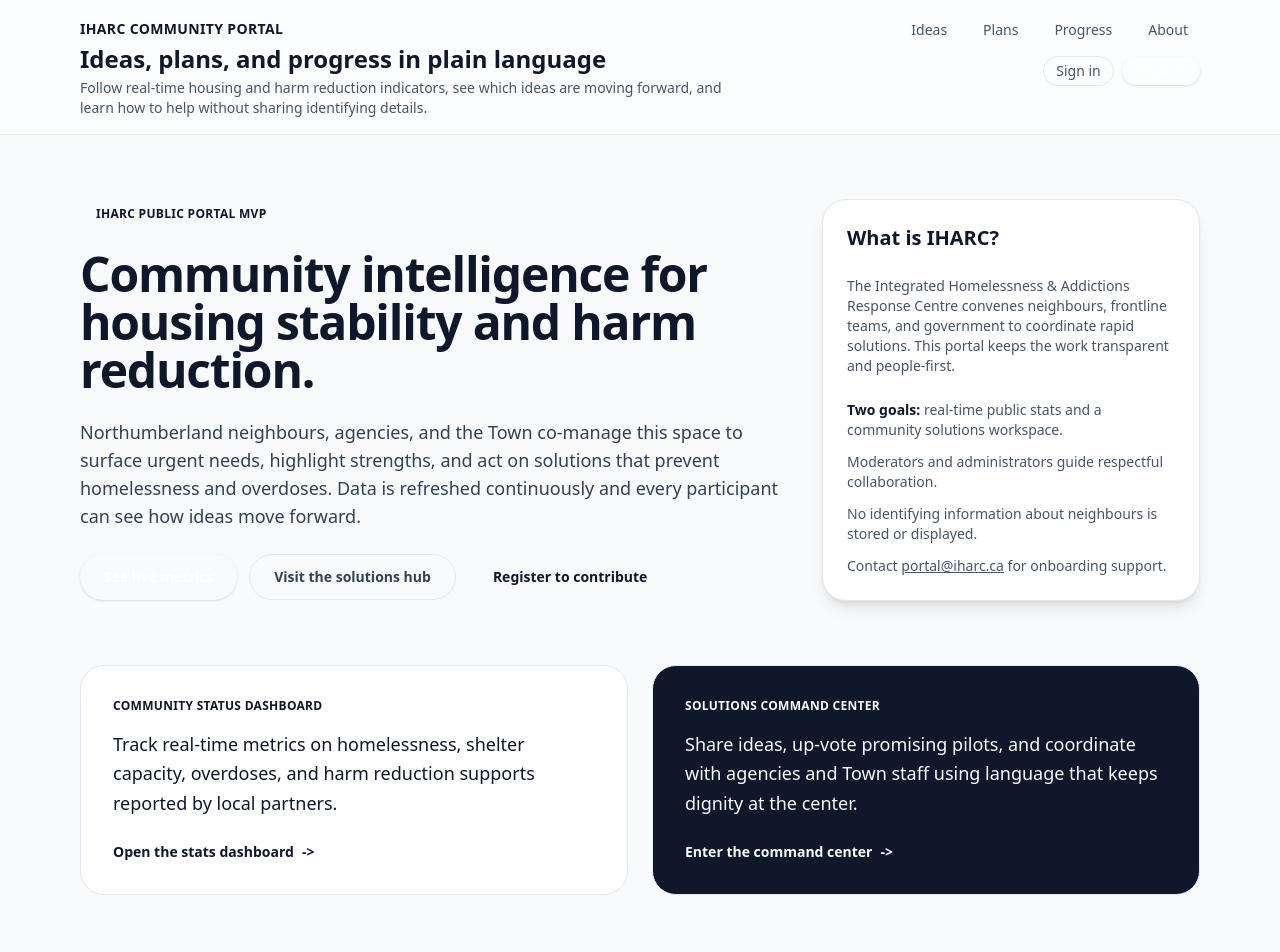
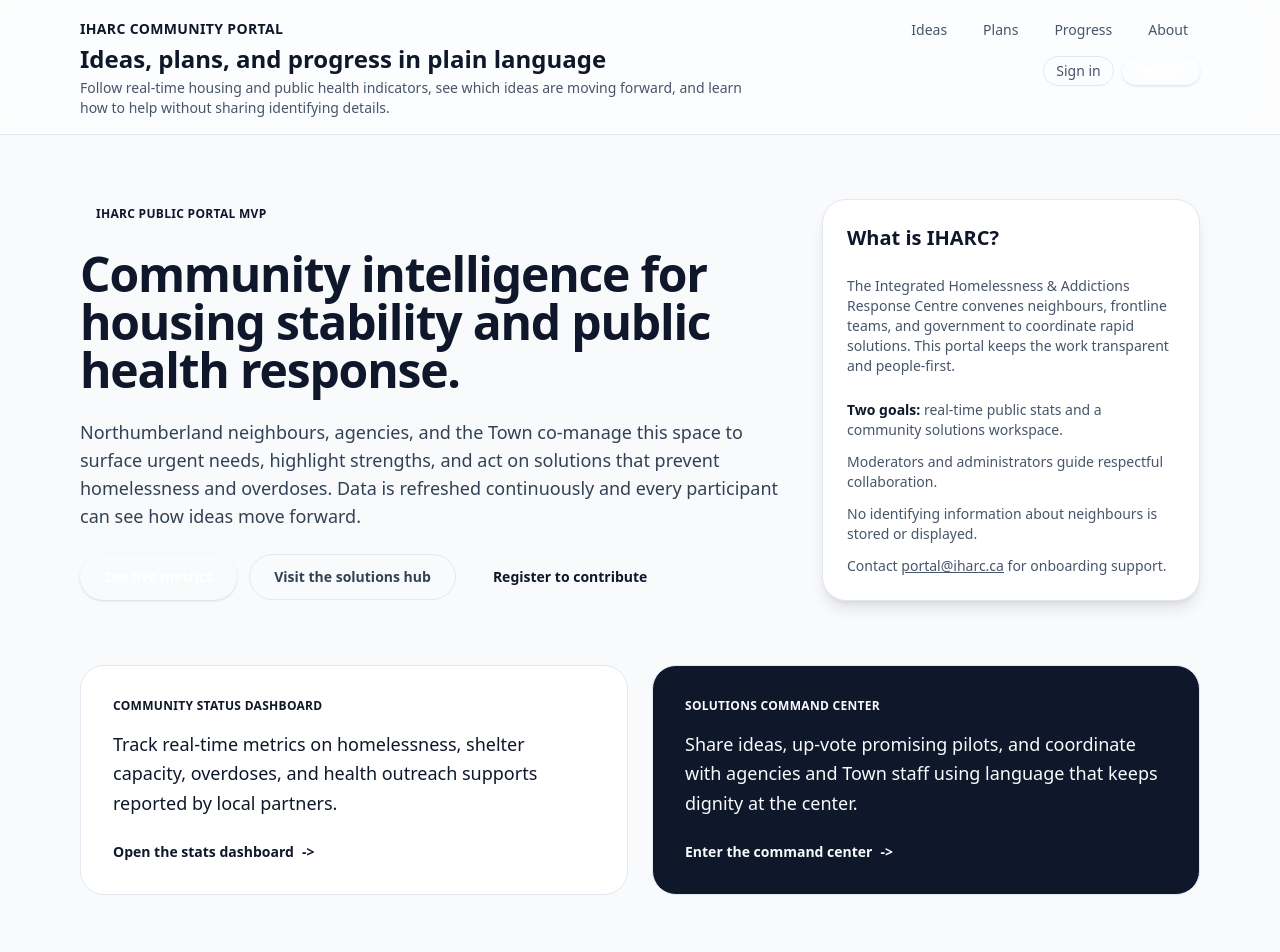
Before and after one commit to IHARC/I.H.A.R.C-Public-Website, a Next.js app: page / in a window 1280 px wide. Shown: the top 952 px of the page. Built offline with nearby package versions, Linux system fonts and the light colour scheme; no server answers.

Commit message:
Replace stigmatized terminology with neutral language

```diff
--- a/src/app/ideas/submit/idea-form.tsx
+++ b/src/app/ideas/submit/idea-form.tsx
@@ -429,7 +429,7 @@ export function IdeaSubmissionForm({
                   id="tags"
                   value={form.tags}
                   onChange={(event) => updateField('tags', event.target.value)}
-                  placeholder="ex: outreach, harm reduction, winter"
+                  placeholder="ex: outreach, overdose response, winter"
                 />
               </div>
               <div className="flex items-center gap-2">
--- a/src/app/layout.tsx
+++ b/src/app/layout.tsx
@@ -34,7 +34,7 @@ export default function RootLayout({ children }: { children: React.ReactNode })
                     Ideas, plans, and progress in plain language
                   </h1>
                   <p className="max-w-2xl text-sm text-slate-600 dark:text-slate-300">
-                    Follow real-time housing and harm reduction indicators, see which ideas are moving forward, and learn how to help without sharing identifying details.
+                    Follow real-time housing and public health indicators, see which ideas are moving forward, and learn how to help without sharing identifying details.
                   </p>
                 </div>
                 <div className="flex flex-col gap-3 lg:items-end">
--- a/src/app/page.tsx
+++ b/src/app/page.tsx
@@ -4,7 +4,7 @@ const sections = [
   {
     title: 'Community Status Dashboard',
     description:
-      'Track real-time metrics on homelessness, shelter capacity, overdoses, and harm reduction supports reported by local partners.',
+      'Track real-time metrics on homelessness, shelter capacity, overdoses, and health outreach supports reported by local partners.',
     href: '/stats',
     action: 'Open the stats dashboard',
     tone: 'bg-white text-slate-900',
@@ -35,7 +35,7 @@ export default function IndexPage() {
             IHARC public portal MVP
           </p>
           <h1 className="text-5xl font-bold tracking-tight text-slate-900 dark:text-slate-50">
-            Community intelligence for housing stability and harm reduction.
+            Community intelligence for housing stability and public health response.
           </h1>
           <p className="text-lg text-slate-700 dark:text-slate-300">
             Northumberland neighbours, agencies, and the Town co-manage this space to surface urgent needs, highlight strengths, and act on solutions that prevent homelessness and overdoses. Data is refreshed continuously and every participant can see how ideas move forward.
--- a/src/app/progress/page.tsx
+++ b/src/app/progress/page.tsx
@@ -63,7 +63,7 @@ export default async function ProgressPage() {
       <header className="space-y-4 rounded-2xl border border-slate-200 bg-white p-8 shadow-sm dark:border-slate-800 dark:bg-slate-900">
         <h1 className="text-3xl font-bold tracking-tight text-slate-900 dark:text-slate-50">Progress snapshot</h1>
         <p className="text-base text-slate-700 dark:text-slate-300">
-          Follow key housing and harm reduction indicators alongside Working Plan activity. Use this view as a quick check; open the full stats dashboard for complete charts and context.
+          Follow key housing and public health indicators alongside Working Plan activity. Use this view as a quick check; open the full stats dashboard for complete charts and context.
         </p>
         <div className="flex flex-wrap gap-3">
           <Link
--- a/src/app/solutions/submit/idea-form.tsx
+++ b/src/app/solutions/submit/idea-form.tsx
@@ -429,7 +429,7 @@ export function IdeaSubmissionForm({
                   id="tags"
                   value={form.tags}
                   onChange={(event) => updateField('tags', event.target.value)}
-                  placeholder="ex: outreach, harm reduction, winter"
+                  placeholder="ex: outreach, overdose response, winter"
                 />
               </div>
               <div className="flex items-center gap-2">
--- a/src/app/stats/page.tsx
+++ b/src/app/stats/page.tsx
@@ -193,7 +193,7 @@ function DashboardPlaceholder() {
         <div className="rounded-lg border border-dashed border-slate-200 bg-white p-5 text-sm shadow-sm dark:border-slate-800 dark:bg-slate-900">
           <h4 className="text-base font-semibold text-slate-900 dark:text-slate-50">Current focus</h4>
           <p className="mt-2 text-slate-600 dark:text-slate-300">
-            We are co-designing rapid-response ideas with partners in housing, health, and harm reduction so the dashboard reflects what matters on the ground.
+            We are co-designing rapid-response ideas with partners in housing, health, and overdose response so the dashboard reflects what matters on the ground.
           </p>
         </div>
         <div className="rounded-lg border border-dashed border-slate-200 bg-white p-5 text-sm shadow-sm dark:border-slate-800 dark:bg-slate-900">
```
